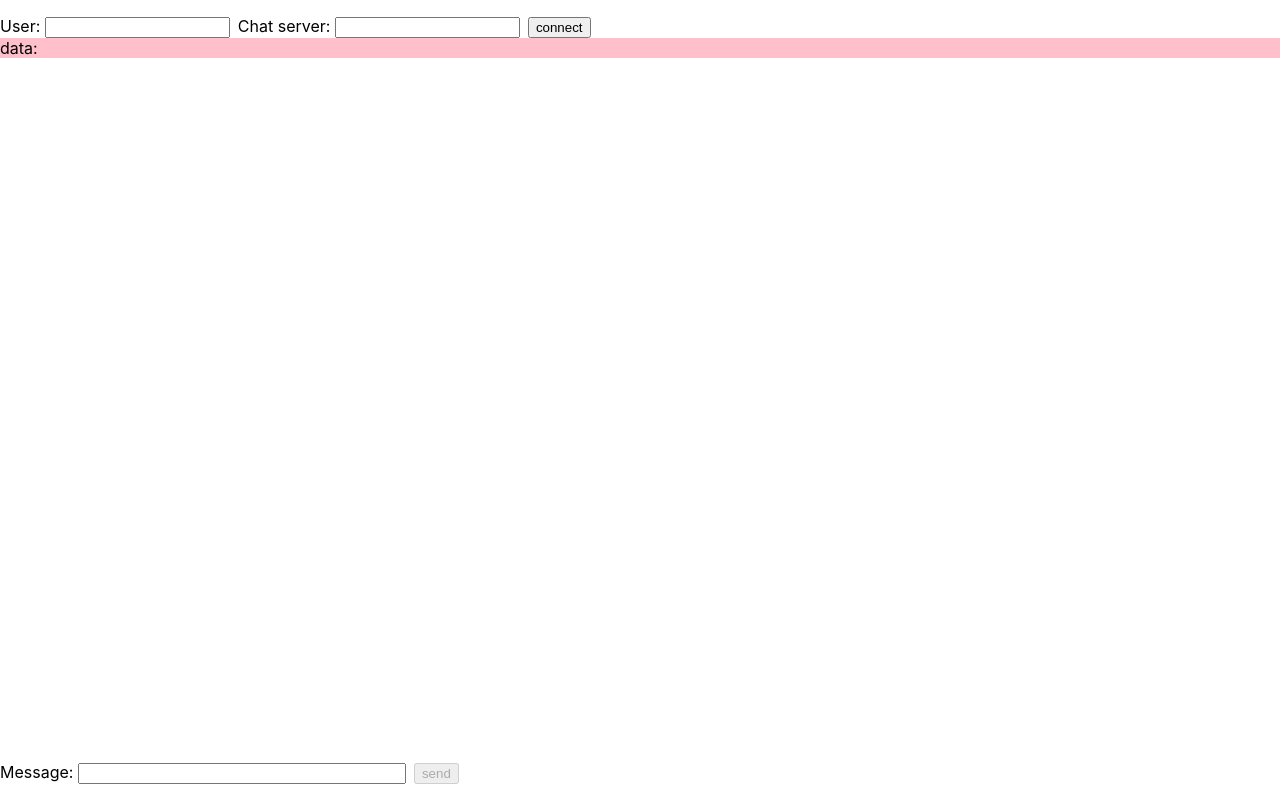
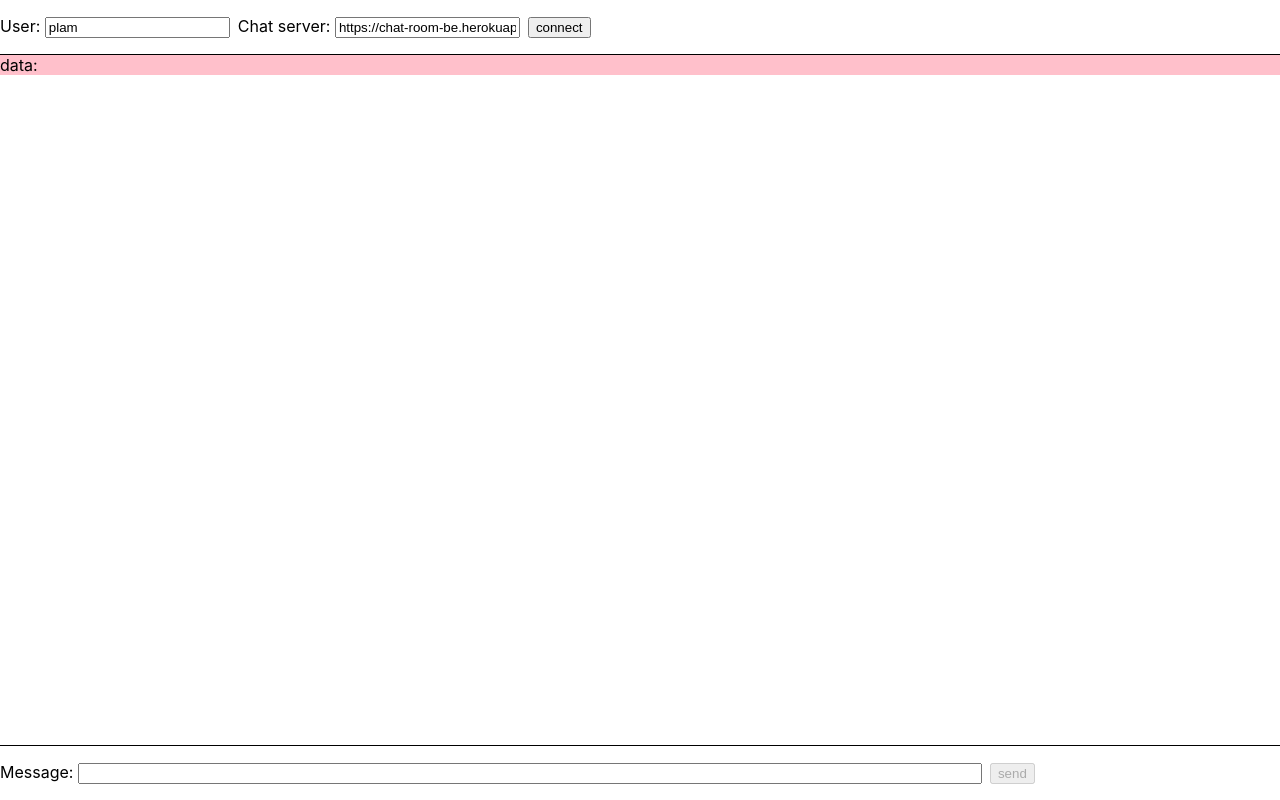
Before and after one commit to kanokpolkulsri/linedev, a React (Create React App) app: page / in a window 1280 px wide. Both pictures are taken after a click on the button "connect". Built offline with nearby package versions, Linux system fonts and the light colour scheme; no server answers.

Commit message:
feat: user interface and axios post

```diff
--- a/package.json
+++ b/package.json
@@ -6,6 +6,7 @@
     "@testing-library/jest-dom": "^5.11.4",
     "@testing-library/react": "^11.1.0",
     "@testing-library/user-event": "^12.1.10",
+    "axios": "^0.21.1",
     "node-sass": "4.14.1",
     "react": "^17.0.1",
     "react-dom": "^17.0.1",
--- a/src/components/HomePage/HomePage.js
+++ b/src/components/HomePage/HomePage.js
@@ -1,4 +1,5 @@
 import React, { Component } from 'react';
+import axios from 'axios';
 import './HomePage.scss';
 
 class HomePage extends Component {
@@ -6,9 +7,9 @@ class HomePage extends Component {
     super(props);
     this.state = {
       appIconText: 'loading icon',
-      data: null,
-      name: "",
-      server: "",
+      realTimeMessage: [],
+      name: '',
+      server: 'https://chat-room-be.herokuapp.com',
       sumbit: false,
       message: null,
     };
@@ -28,29 +29,54 @@ class HomePage extends Component {
 
   clickConnect = (e) => {
     this.setState({sumbit: true});
+    if (this.state.server) {
+      this.connectSource();
+    }
   }
 
   clickSend = (e) => {
-    // todo:
+    this.postMessage();
   }
 
-  render() {
-    const source = new EventSource('https://chat-room-be.herokuapp.com/message');
+  postMessage = () => {
+    let body = {
+      user: this.state.name,
+      message: this.state.message
+    };
+    axios
+      .post(this.state.server + '/message', body)
+      .then((res) => {
+        console.log(res);
+      })
+  }
+
+  connectSource = () => {
+    const source = new EventSource(this.state.server + '/message');
     source.onmessage = function logEvents(event) {
       console.log(JSON.parse(event.data))
       console.log(event.data);
     }
+  }
 
+  renderRealTimeData = () => {
+    return <div className='plam'>data: {this.state.data}</div>
+  }
+
+  render() {
     return (
       <div className='app' style={{textAlign: 'left', marginTop: '16px'}}>
-        User: <input type='text' id='name' name='name' onChange={this.updateName} className='userInput'></input>
-        Chat server: <input type='text' id='server' name='server' onChange={this.updateServer} className='serverInput'></input>
-        <button onClick={this.clickConnect}>connect</button>
+        <div className='initInputContainer'>
+          User: <input type='text' id='name' name='name' value='plam' onChange={this.updateName} className='userInput'></input>
+          Chat server: <input type='text' id='server' name='server' value={this.state.server} onChange={this.updateServer} className='serverInput'></input>
+          <button onClick={this.clickConnect}>connect</button>
+        </div>
 
-        <div className={`plam ${this.state.sumbit ? 'show' : 'hide'}`}>data: {this.state.data}</div>
-        <div className='messageInputContainer'>
-          Message: <input type='text' id='name' name='name' onChange={this.updateMessage} className='messageInput'></input>
-          <button disabled={!this.state.message} onClick={this.clickSend}>send</button>
+        <div className={this.state.sumbit ? 'show' : 'hide'}>
+          {this.renderRealTimeData()}
+          <div className='messageInputContainer'>
+            Message: <input type='text' id='name' name='name' onChange={this.updateMessage} className='messageInput'></input>
+            <button disabled={!this.state.message} onClick={this.clickSend}>send</button>
+          </div>
         </div>
       </div>
     );
--- a/src/components/HomePage/HomePage.scss
+++ b/src/components/HomePage/HomePage.scss
@@ -33,16 +33,25 @@
   visibility: hidden;
 }
 
+.initInputContainer {
+  border-bottom: 1px solid;
+  padding-bottom: 16px;
+}
+
 .userInput, .serverInput {
   margin-right: 8px;
 }
 
 .messageInputContainer {
   position: absolute;
-  bottom: 16px;
+  bottom: 0px;
+  padding-bottom: 16px;
+  width: 100%;
+  padding-top: 16px;
+  border-top: 1px solid;
 }
 
 .messageInput {
-  width: 320px;
+  width: 70%;
   margin-right: 8px;
 }
```
Also changed, not shown: 2 other files (tests, documents, lock files or other folders).
